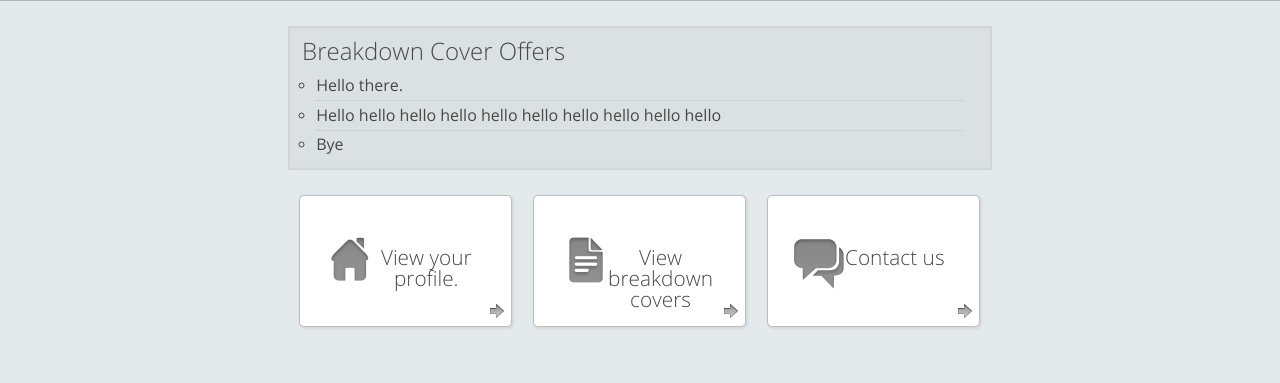
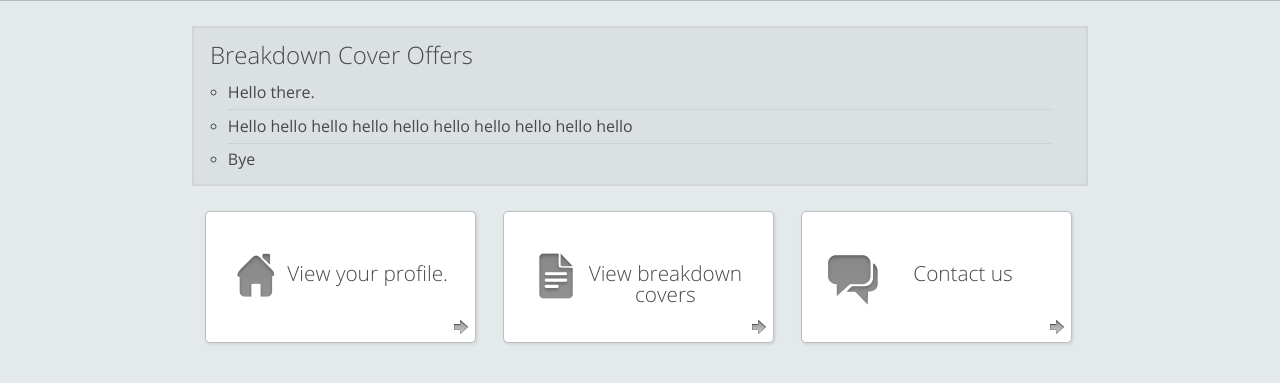
Before and after one commit to awak3e/perseria_django, a Django app: page / in a window 1280 px wide. Shown: the part 180-563 px from the top of the page. Run offline with Django 3.2, Linux system fonts and the light colour scheme.

Commit message:
updated css

```diff
--- a/perseria_django/perseria_django/static/main.css
+++ b/perseria_django/perseria_django/static/main.css
@@ -367,7 +367,7 @@ input[placeholder], [placeholder], *[placeholder]
 
 #outercontent
 {
-	width: 55%;
+	width: 70%;
 	height: auto;
 	margin: 0 auto;
 }
```
